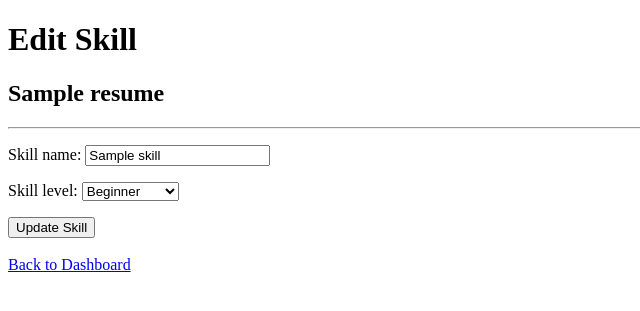
After one commit to limbuisha398-cyber/HireBridge, a Django app: page /resume/1/skill/1/edit/ in a window 1280 px wide. The commit adds this page. Shown: the top 311 px of the page, without its empty margins (0-640 px from the left). Run offline with Django 5.2, Linux system fonts and the light colour scheme; a user stored in the database is signed in; tables that the repository leaves empty hold one stand-in row (values such as "Sample post").

Commit message:
Add edit skill feature

```diff
--- /dev/null
+++ b/hirebridge/templates/edit_skill.html
@@ -0,0 +1,37 @@
+<!DOCTYPE html>
+
+<html>
+
+<head>
+    <title>HireBridge - Edit Skill</title>
+</head>
+
+<body>
+
+    <h1>Edit Skill</h1>
+
+    <h2>{{ resume.title }}</h2>
+
+    <hr>
+
+    <form method="post">
+
+        {% csrf_token %}
+
+        {{ form.as_p }}
+
+        <button type="submit">
+            Update Skill
+        </button>
+
+    </form>
+
+    <br>
+
+    <a href="{% url 'dashboard' %}">
+        Back to Dashboard
+    </a>
+
+</body>
+
+</html>
--- a/hirebridge/urls.py
+++ b/hirebridge/urls.py
@@ -13,6 +13,11 @@ urlpatterns = [
     'resume/<int:resume_id>/education/<int:education_id>/edit/',
     views.edit_education,
     name='edit_education'
+),
+path(
+    'resume/<int:resume_id>/skill/<int:skill_id>/edit/',
+    views.edit_skill,
+    name='edit_skill'
 ),
      path('resume/<int:resume_id>/skill/', views.add_skill, name='add_skill'),
      path(
--- a/hirebridge/views.py
+++ b/hirebridge/views.py
@@ -17,15 +17,7 @@ from .forms import (
     CVUploadForm,
 )
 
-from .models import (
-    UserProfile,
-    Resume,
-    Education,
-    CVScore,
-    Suggestion,
-    ScoreDetail,
-    ScoringCriteria,
-)
+from .models import UserProfile, Resume, Education, Skill, CVScore, Suggestion, ScoreDetail, ScoringCriteria
 
 
 def register(request):
@@ -231,6 +223,31 @@ def edit_education(request, resume_id, education_id):
             'form': form,
             'resume': resume,
             'education': education,
+        }
+    )
+@login_required
+def edit_skill(request, resume_id, skill_id):
+    profile = get_object_or_404(UserProfile, user=request.user)
+    resume = get_object_or_404(Resume, id=resume_id, user=profile)
+    skill = get_object_or_404(Skill, id=skill_id, resume=resume)
+
+    if request.method == 'POST':
+        form = SkillForm(request.POST, instance=skill)
+
+        if form.is_valid():
+            form.save()
+            messages.success(request, 'Skill updated successfully.')
+            return redirect('dashboard')
+    else:
+        form = SkillForm(instance=skill)
+
+    return render(
+        request,
+        'edit_skill.html',
+        {
+            'form': form,
+            'resume': resume,
+            'skill': skill
         }
     )
 
```
Also changed, not shown: hirebridge/templates/dashboard.html (+13 -0 lines).
